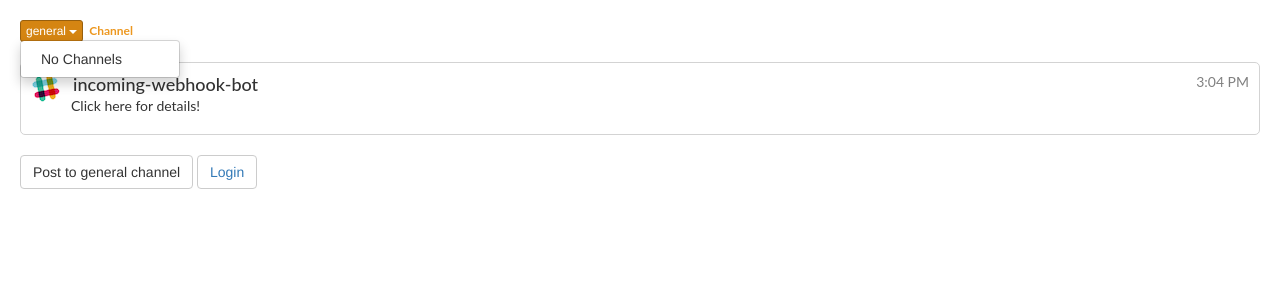
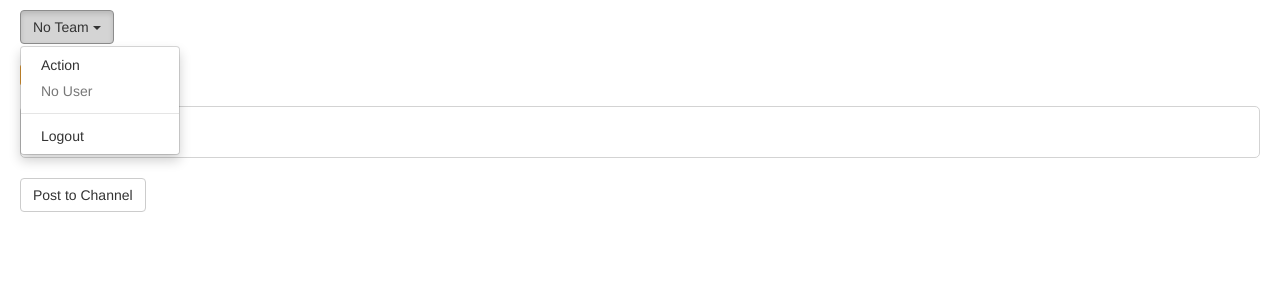
Before and after one commit to jebididas/hs-slack-app, a PHP site: page /test.html in a window 1280 px wide, after a click on "No Team". Shown: the top 300 px of the page. Run offline with PHP 8.4, Linux system fonts and the light colour scheme; some libraries are stand-ins or nearby versions.

Commit message:
Added Team dropdown

```diff
--- a/main.css
+++ b/main.css
@@ -1,3 +1,7 @@
+#profile-cont{
+	margin:10px 10px 10px 20px;
+}
+
 .slack-message{
 	margin:20px;
 	padding:10px;
@@ -67,3 +71,31 @@
 	display:inline;
 	margin:2px;
 }
+
+#login-cont{
+	margin-top:20%;
+	text-align:center;
+}
+
+#login-btn-img{
+	width:30px;
+	height:30px;
+	border:none;
+	margin-right:5px;
+}
+
+#login-btn-link{
+	text-decoration:none;
+	font-size:20px;
+}
+
+#register-text{
+	margin-top:10px;
+	font-size:16px;
+	color:grey;
+}
+
+#register-link{
+	text-decoration:none;
+	color:#3aa3e3;
+}
--- a/test.html
+++ b/test.html
@@ -8,9 +8,24 @@
   <script src="https://maxcdn.bootstrapcdn.com/bootstrap/3.3.5/js/bootstrap.min.js"></script>
 </head>
 <body>
+
+  <div id="profile-cont">
+    <div class="btn-group">
+      <button type="button" class="btn btn-default dropdown-toggle" data-toggle="dropdown" aria-haspopup="true" aria-expanded="false">
+        No Team <span class="caret"></span>
+      </button>
+      <ul class="dropdown-menu">
+        <li><a href="#">Action</a></li>
+        <li class="disabled"><a href="#">No User</a></li>
+        <li role="separator" class="divider"></li>
+        <li><a href="#">Logout</a></li>
+      </ul>
+    </div>
+  </div>
+
   <div class="channel-cont">
     <div class="channel-dropdown dropdown">
-      <button class="btn btn-warning btn-xs dropdown-toggle" type="button" id="channelDropdown" data-toggle="dropdown">
+      <button class="btn btn-xs btn-warning dropdown-toggle" type="button" id="channelDropdown" data-toggle="dropdown">
         general
         <span class="caret"></span>
       </button>
@@ -20,63 +35,25 @@
     </div>
     <div class="channel-desc">Channel</div>
   </div>
+
   <div class="slack-message">
     <div class="left">
-			<img class="message-img" src="slack-30.png">
+      <img id="messageAvatar" class="message-img" src="slack-30.png">
     </div>
     <div class="center">
-			<h3 class=message-title>incoming-webhook-bot</h3>
-			<p clas="message-details">Click here for details!</p>
+      <h3 class="message-title">HootBot</h3>
+      <p class="message-details"></p>
     </div>
     <div class="right">
-			<p class="message-time">3:04 PM</p>
+      <p class="message-time"></p>
     </div>
     <div class="clear"></div>
   </div>
-<button id="postToSlack" class="btn btn-default post-btn">Post to general channel</button>
-<button id="oAuthLogin" class="btn btn-default"><a target="_blank" href="https://slack.com/oauth/authorize?client_id=10392449395.10392827204?state=1a081084c53d5acd8737c8e1427bb958?redirect_uri=https://hs-slack.herokuapp.com/auth.html">Login</a></button>
+  <button id="postToSlack" class="btn btn-default post-btn">Post to Channel</button>
 
 
 <script>
 
-
-  $access_token = localStorage.access_token;
-  if($access_token != undefined){
-    $('#oAuthLogin').text(localStorage.team_name);
-  }
-  $.ajax({
-    method: "GET",
-    url: "https://slack.com/api/channels.list?token=" + $access_token,
-    success: function(response) {
-      $('#postToSlack').text('Post to ' + response.channels[0].name + ' channel');
-      $('#dropdown-channel-menu').empty();
-      response.channels.forEach(function(channel) {
-      	console.log(channel.id);
-        $listItem = $('<li>');
-        $listItem.append('<a id="' + channel.id + '" class="channelSelector" href="#">' + channel.name + '</a>');
-        $($listItem).appendTo('#dropdown-channel-menu');
-      });
-      $('.channelSelector').on('click', function() {
-        $('#channelDropdown').text($(this).text());
-        $('#channelDropdown').append(' <span class="caret"></span>');
-        $('#postToSlack').text('Post to ' + $(this).text() + ' channel');
-        $channel = $(this).attr('id');
-      });
-    }
-  })
-  .done(function() {
-  });
-  function postToSlack() {
-    $.ajax({
-      method: "POST",
-      url: "https://slack.com/api/chat.postMessage?token=" + $access_token +
-          "&channel=C0ABJFJLX&text=Test%20Message%20from%20Tester&pretty=1",
-    })
-      .done(function( msg ) {
-        alert( "Data Saved: " + msg );
-      });
-
-  }
 </script>
 </body>
 </html>
```
Also changed, not shown: handler.html (+37 -12 lines), login.html (added, +22 -0 lines), 1 other file. Lines whose indentation alone changed are shown as unchanged.
